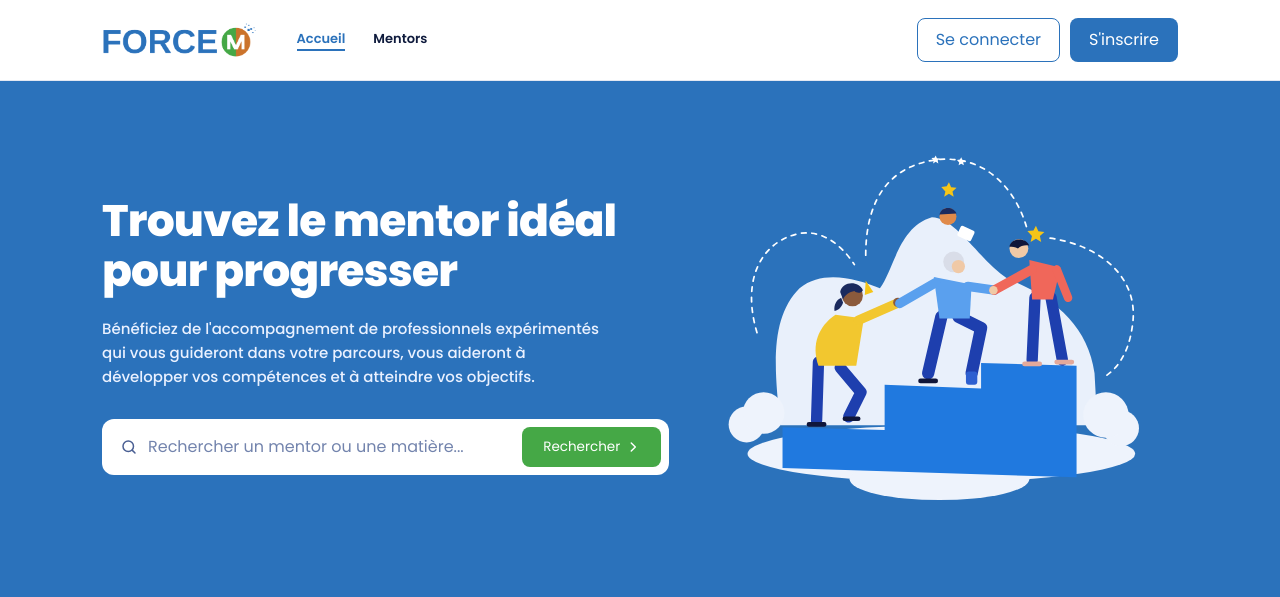
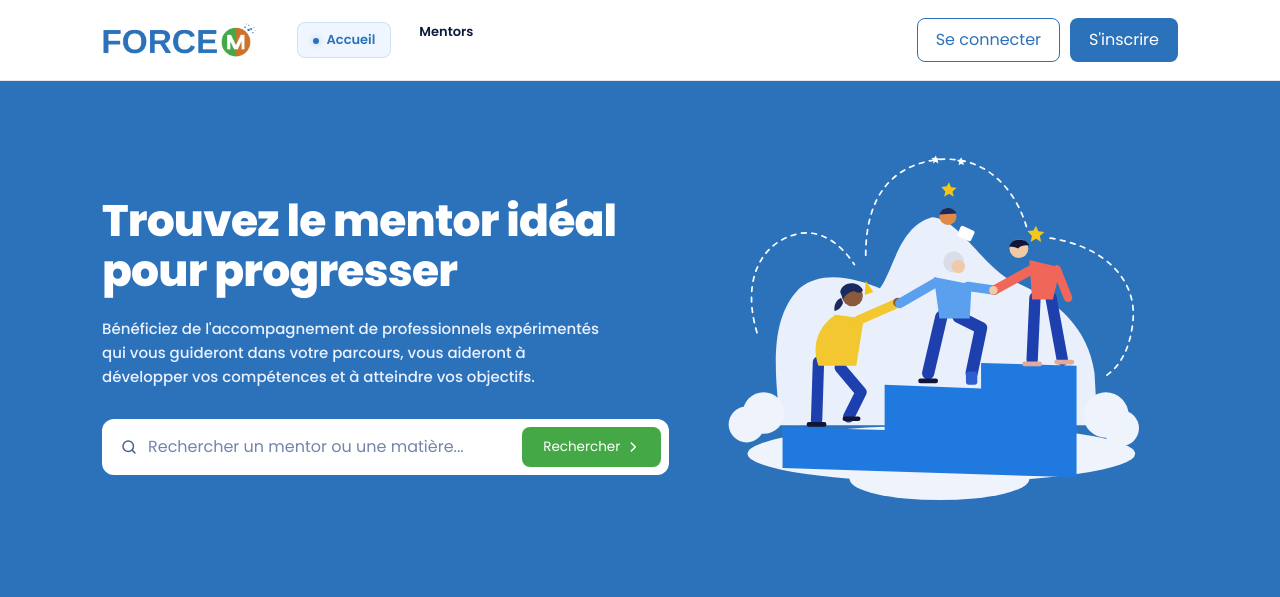
Before and after one commit to johaoooo/force-mentor, a Django app: page / in a window 1280 px wide. Shown: the top 597 px of the page. Run offline with Django 5.2, Linux system fonts and the light colour scheme; data comes from the database, SQL or seed files in the repository.

Commit message:
fix(navbar): indicateur de menu actif moderne (capsule subtile + micro-point) sans soulignement

```diff
--- a/static/css/style.css
+++ b/static/css/style.css
@@ -723,7 +723,21 @@ a{color:inherit;text-decoration:none}
 }
 .navbar__links a.active {
   color: var(--blue);
-  border-bottom: 2px solid var(--blue);
+  background: #eff6ff;
+  box-shadow: inset 0 0 0 1px rgba(43, 114, 187, 0.16);
+  font-weight: 600;
+  border-radius: 8px;
+  padding: 8px 16px;
+}
+.navbar__links a.active::before {
+  content: "";
+  display: inline-block;
+  width: 6px;
+  height: 6px;
+  border-radius: 50%;
+  background-color: var(--blue);
+  margin-right: 8px;
+  box-shadow: 0 0 6px rgba(43, 114, 187, 0.35);
 }
 
 @media (max-width: 820px) {
```
Also changed, not shown: frontend/src/styles.css (+29 -7 lines).
